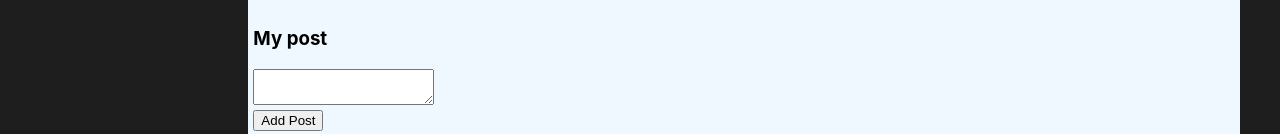
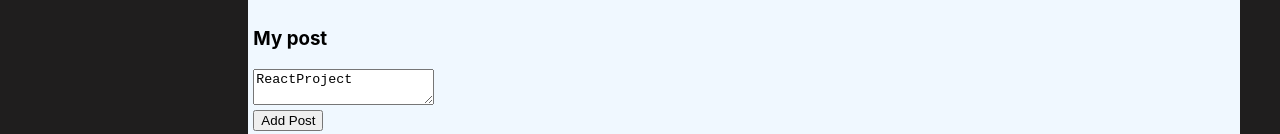
Before and after one commit to rodriguezz4060/react_project, a React (Create React App) app: page /profile in a window 1280 px wide. Shown: the part 267-401 px from the top of the page. Built offline with nearby package versions, Linux system fonts and the light colour scheme.

Commit message:
начало реализации добаввления постов в пофиле через state

```diff
--- a/src/App.js
+++ b/src/App.js
@@ -58,10 +58,15 @@ const App = (props) => {
                             stateAvatar={props.state.avatarBase}/>
                         <div className='app-wrapper-content'>
                             <Routes>
-                                <Route path="/profile" element={<Profile
-                                    stateData={props.state.profilePage}
-                                    addPost={props.addPost}/>}/>
-                                <Route path="/dialogs/*" element={<Dialogs stateData={props.state.messagesPage}/>}/>
+                                <Route path="/profile"
+                                       element={<Profile
+                                           stateData={props.state.profilePage}
+                                           addPost={props.addPost}
+                                           updateNewPostText={props.updateNewPostText}
+                                       />}/>
+                                <Route path="/dialogs/*"
+                                       element={<Dialogs
+                                           stateData={props.state.messagesPage}/>}/>
                                 <Route path="/news"
                                        element={<News/>}/>
                                 <Route path="/music"
--- a/src/Redux/State.js
+++ b/src/Redux/State.js
@@ -1,10 +1,13 @@
+import {rerenderEntireTree} from "../render";
+
 let state = {
     profilePage: {
         postsData: [
             {id: 1, msg: 'How are you dude', likeCount: 12},
             {id: 2, msg: 'Hi its my first post', likeCount: 15},
             {id: 3, msg: 'My first post', likeCount: 11}
-        ]
+        ],
+        NewPostText: 'ReactProject'
     },
     messagesPage: {
         dialogsData: [
@@ -40,10 +43,17 @@ let state = {
 export let addPost = (postMessage) => {
     let newPost ={
         id:5,
-        msg:postMessage,
+        msg:state.profilePage.NewPostText,
         likeCount:0
     };
     state.profilePage.postsData.push(newPost);
+    state.profilePage.NewPostText = '';
+    rerenderEntireTree(state);
+}
+
+export let updateNewPostText = (newText) => {
+    state.profilePage.NewPostText = newText;
+    rerenderEntireTree(state);
 }
 
 
--- a/src/components/Profile/MyPost/MyPost.jsx
+++ b/src/components/Profile/MyPost/MyPost.jsx
@@ -13,11 +13,17 @@ const MyPost = (props) => {
         props.addPost(text);
     }
 
+    let onPostChange = () => {
+        let text = newPostElement.current.value;
+        props.updateNewPostText(text);
+    }
+
+
     return (
         <div className={stl.postBlock}>
             <h3>My post</h3>
             <div>
-                <textarea ref={newPostElement}></textarea>
+                <textarea onChange={onPostChange} ref={newPostElement} value={props.NewPostText}/>
                 <div>
                     <button onClick={addPost}>Add Post</button>
                 </div>
--- a/src/components/Profile/Profile.jsx
+++ b/src/components/Profile/Profile.jsx
@@ -10,7 +10,10 @@ const Profile = (props) => {
         <div className={stl.profileWrapper}>
             <ProfileInfo/>
             <div>
-                <MyPost postsData={props.stateData.postsData} addPost={props.addPost}/>
+                <MyPost postsData={props.stateData.postsData}
+                        addPost={props.addPost}
+                        NewPostText={props.stateData.NewPostText}
+                        updateNewPostText={props.updateNewPostText}/>
             </div>
         </div>
     )
--- a/src/index.js
+++ b/src/index.js
@@ -1,15 +1,8 @@
-import React from 'react';
-import ReactDOM from 'react-dom';
-import './index.css';
-import App from './App';
 import * as serviceWorker from './serviceWorker';
 import state from "./Redux/State";
-import {addPost} from "./Redux/State";
+import {rerenderEntireTree} from "./render";
 
 
-ReactDOM.render(<App state={state} addPost={addPost}/>, document.getElementById('root'));
+rerenderEntireTree(state);
 
-// If you want your app to work offline and load faster, you can change
-// unregister() to register() below. Note this comes with some pitfalls.
-// Learn more about service workers: https://bit.ly/CRA-PWA
 serviceWorker.unregister();
--- /dev/null
+++ b/src/render.js
@@ -0,0 +1,16 @@
+import React from 'react';
+import ReactDOM from 'react-dom';
+import './index.css';
+import App from './App';
+import * as serviceWorker from './serviceWorker';
+import {addPost} from "./Redux/State";
+import {updateNewPostText} from "./Redux/State";
+
+export let rerenderEntireTree = (state) => {
+    ReactDOM.render(<App state={state}
+                         addPost={addPost}
+                         updateNewPostText={updateNewPostText}
+    />, document.getElementById('root'));
+}
+
+serviceWorker.unregister();
```
